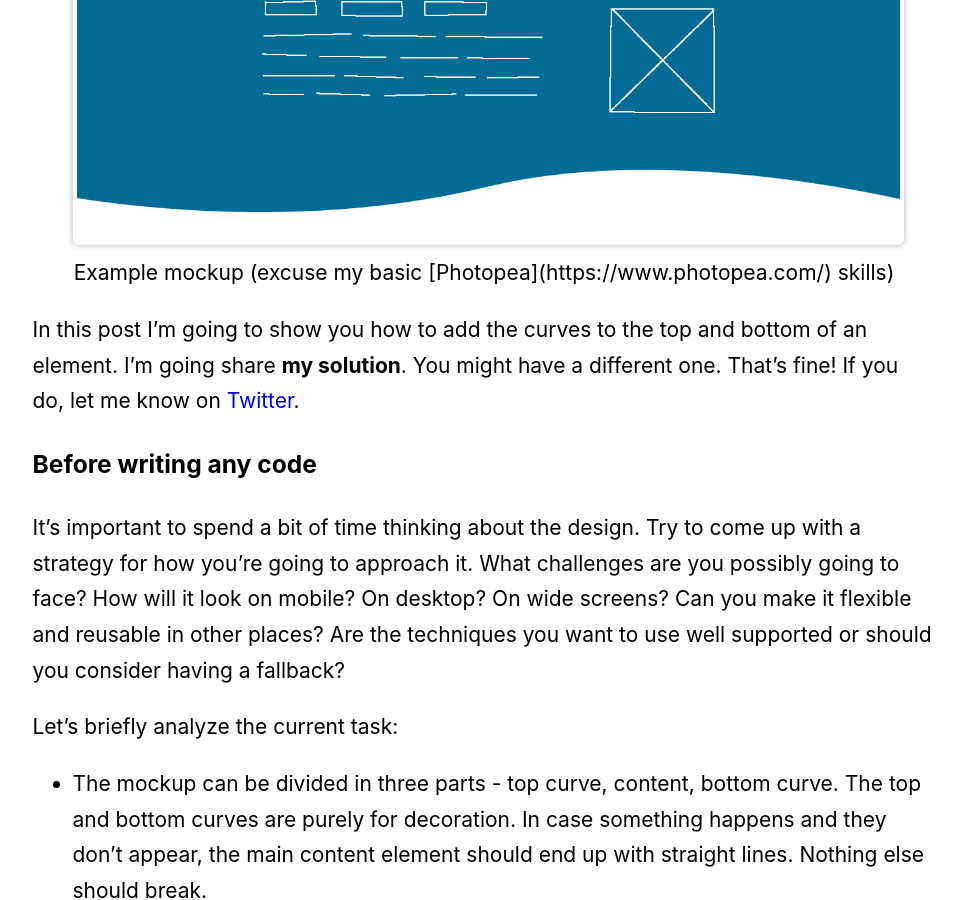
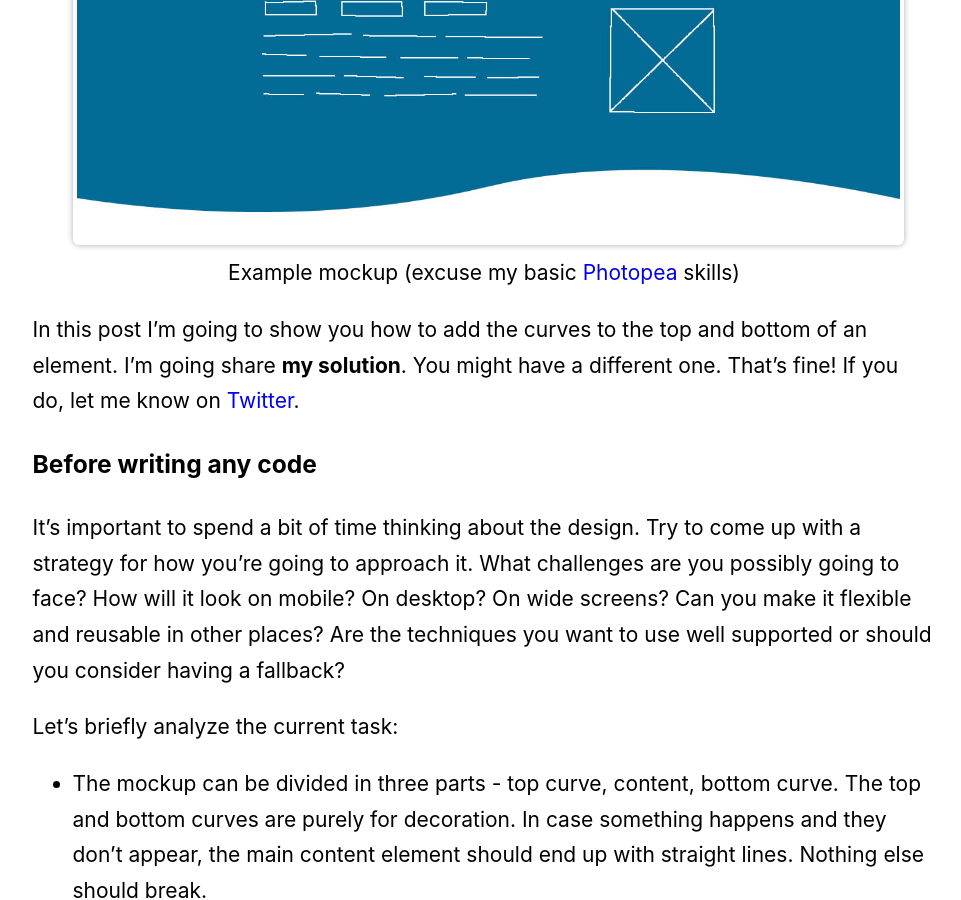
Before and after one commit to dzhavat/dzhavat.github.io, a Jekyll site: the page built from _posts/2019-08-05-how-to-add-curves-to-your-website.md, in a window 1280 px wide and 900 px high, scrolled down 640 px. Shown: the whole window, without its empty margins (156-1117 px from the left). Built offline with Jekyll 4.4.1, drawn with Linux system fonts in a browser that asks for light colours; some of the changed lines change nothing that is shown.

Commit message:
Fix link in figure

```diff
--- a/_posts/2019-08-05-how-to-add-curves-to-your-website.md
+++ b/_posts/2019-08-05-how-to-add-curves-to-your-website.md
@@ -9,7 +9,7 @@ A couple of weeks ago I got a design that roughly resembled this one:
 
 <figure>
   <img src="/assets/img/how-to-add-curves-to-your-website/mockup.jpg" alt="Example mockup">
-  <figcaption>Example mockup (excuse my basic [Photopea](https://www.photopea.com/) skills)</figcaption>
+  <figcaption>Example mockup (excuse my basic <a href="https://www.photopea.com/" target="_blank">Photopea</a> skills)</figcaption>
 </figure>
 
 In this post I’m going to show you how to add the curves to the top and bottom of an element. I’m going share **my solution**. You might have a different one. That’s fine! If you do, let me know on [Twitter](https://twitter.com/dzhavatushev).
```
